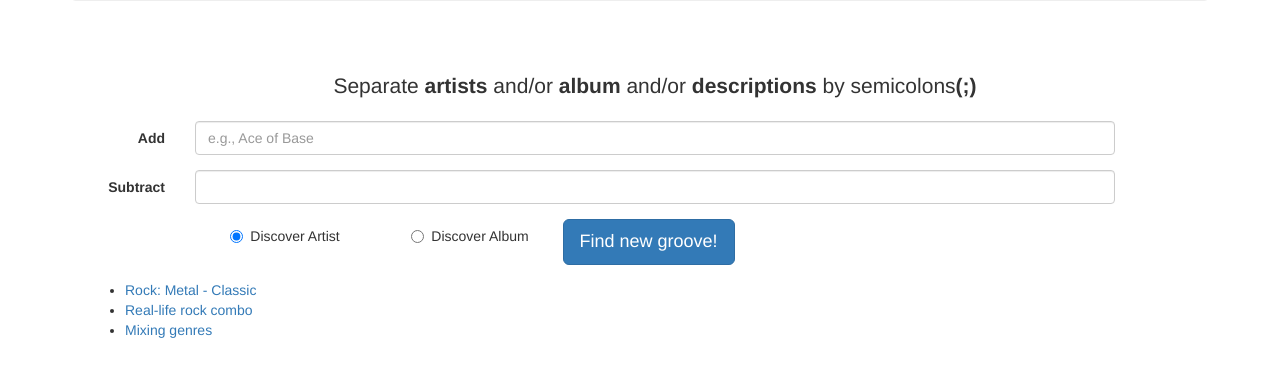
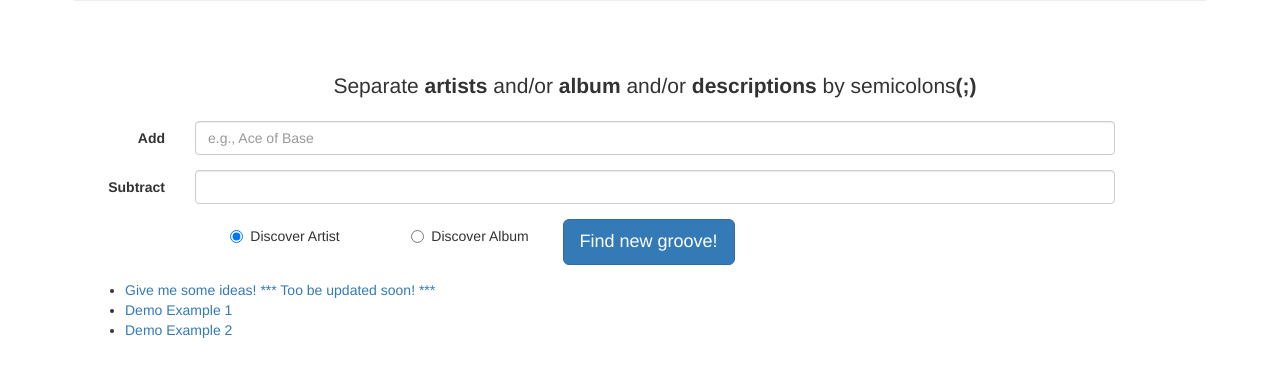
Before and after one commit to dhochste/project_app, a Python web app: template templates/index.html in a window 1280 px wide. Shown: the part 329-706 px from the top of the page. Run offline with Jinja, Linux system fonts and the light colour scheme; the template is opened without the code that fills it, so the values that code supplies are empty; some libraries are stand-ins or nearby versions.

Commit message:
Slight updates to examples.

```diff
--- a/templates/index.html
+++ b/templates/index.html
@@ -102,13 +102,12 @@
 
       <div class = "container">
         <ul>
-          <li> <a href=# onclick="document.inputform.inputAdd.value='Metallica';
-            document.inputform.inputSubtract.value='Rolling Stones';return false;" > Rock: Metal - Classic </a></li>
+          <li> <a href=# onclick="document.inputform.inputAdd.value='Jay-Z; classical; jazz';
+            document.inputform.inputSubtract.value='';return false;"> Give me some ideas! *** Too be updated soon! *** </a></li>
           <li> <a href=# onclick="document.inputform.inputAdd.value='Rage Against the Machine; Soundgarden';
-            document.inputform.inputSubtract.value='';return false;">
-            Real-life rock combo</a> </li>
-          <li> <a href=# onclick="document.inputform.inputAdd.value='Jay-Z; classical; jazz';
-            document.inputform.inputSubtract.value='';return false;"> Mixing genres</a> </li>
+            document.inputform.inputSubtract.value='';return false;"> Demo Example 1 </a></li>
+          <li> <a href=# onclick="document.inputform.inputAdd.value='Red Hot Chili Peppers';
+            document.inputform.inputSubtract.value='Alice in Chains';return false;"> Demo Example 2 </a></li>
         </ul>
       </div> <!-- container: Example Links -->
 
```
Also changed, not shown: templates/output.html (+5 -6 lines).
